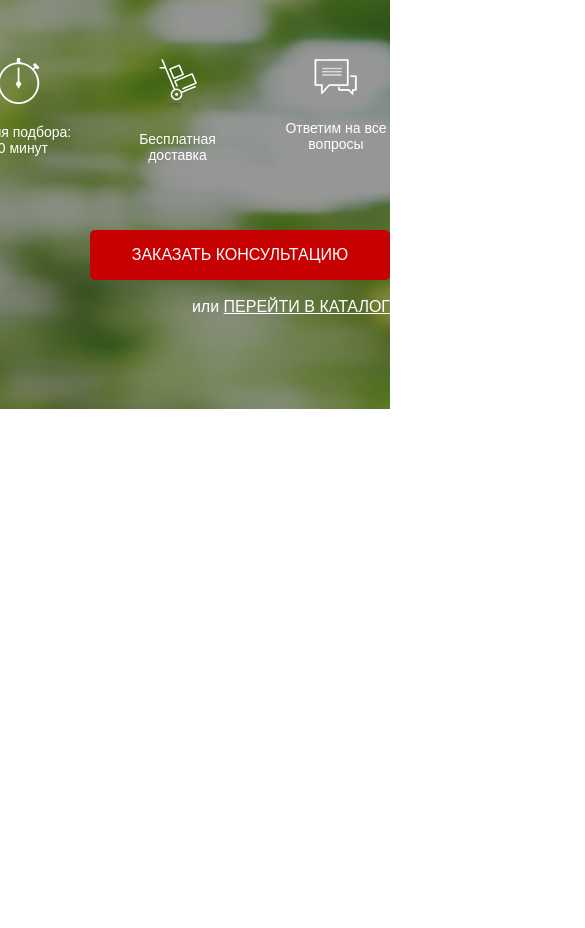
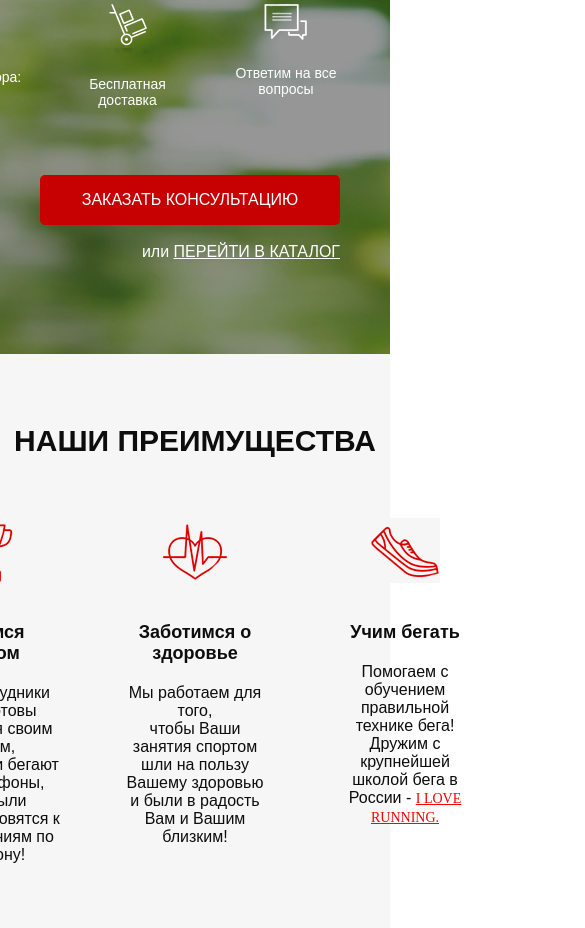
Before and after one commit to fruzi04/pulse_project, a website: page src/index.html in a window 390 px wide. Shown: the part 469-1397 px from the top of the page, 585 px wide, since content can reach past the window. Before the commit the page ends 878 px from the top, so only its background shows below. Drawn offline with Linux system fonts and the light colour scheme; a web font is replaced by a local one.

Commit message:
adapt_1,2sections

```diff
--- a/src/index.html
+++ b/src/index.html
@@ -7,6 +7,9 @@
     <title>Pulse</title>
     <link rel="stylesheet" href="css/base/bootstrap-reboot.min.css">
     <link rel="preconnect" href="https://fonts.googleapis.com">
+    <link rel="preconnect" href="https://fonts.googleapis.com">
+    <link rel="preconnect" href="https://fonts.gstatic.com" crossorigin>
+    <link href="https://fonts.googleapis.com/css2?family=MuseoModerno:wght@300&display=swap" rel="stylesheet">
     <link rel="preconnect" href="https://fonts.gstatic.com" crossorigin>
     <link href="https://fonts.googleapis.com/css2?family=MuseoModerno:wght@300;400;500;700&family=Roboto&display=swap" rel="stylesheet">
     <!-- <link rel="stylesheet" href="css/base/font.css"> -->
@@ -54,5 +57,22 @@
         </div>
     </div>
 
+    <div class="advantages">
+        <div class="advantages__header">НАШИ ПРЕИМУЩЕСТВА</div>
+        <div class="advantages__cards">
+            <div class="advantages__card advantages__card_nopadding"><img src="icons/cup.png" alt="cup">
+                <div class="advantages__card_title">Делимся опытом</div>
+                <div class="advantages__card_descr">Наши сотрудники всегда готовы поделиться своим опытом,<br>так как сами бегают полумарафоны, переплыли Босфор, готовятся к соревнованиям по триатлону!</div>
+            </div>
+            <div class="advantages__card"><img src="icons/heart.png" alt="heart">
+                <div class="advantages__card_title">Заботимся о здоровье</div>
+                <div class="advantages__card_descr">Мы работаем для того,<br>чтобы Ваши занятия спортом шли на пользу Вашему здоровью и были в радость Вам и Вашим близким!</div>
+            </div>
+            <div class="advantages__card"><img src="icons/shoe.png" alt="shoe">
+                <div class="advantages__card_title">Учим бегать</div>
+                <div class="advantages__card_descr">Помогаем с обучением<br>правильной технике бега!<br>Дружим с крупнейшей школой бега в России - <span>I LOVE RUNNING.</span></div>
+            </div>
+        </div>
+    </div>
 </body>
 </html>
--- /dev/null
+++ b/src/sass/base/_media.scss
@@ -0,0 +1,30 @@
+@media (max-width:767px) {
+	.header {
+		width: 740px;
+	}
+	.promo {
+		&__header {
+			font-size: 35px;
+			padding-right: 50px;
+		}
+		&__subheader {
+			font-size: 20px;
+			padding-right: 45px;
+		}
+		&__icons {
+			padding-right: 50px;
+		}
+		&__link {
+			padding-right: 50px;
+		}
+	}
+	.button_main {
+		margin-right: 50px;
+	}
+
+	.advantages {
+		&__card_descr {
+			width: 150px;
+		}
+	}
+}
--- /dev/null
+++ b/src/sass/blocks/_advantages.scss
@@ -0,0 +1,45 @@
+.advantages {
+    background-color: #F6F6F6;
+    &__header {
+        padding-top: 70px;
+        font-weight: 700;
+        font-size: 30px;
+        text-align: center;
+        color: #0D0D0D;
+    }
+    &__cards {
+        display: flex;
+        padding-top: 60px;
+        justify-content:center;
+        padding-bottom: 64px;
+    }
+    &__card {
+        text-align: center;
+        padding-left: 60px;
+        &_nopadding {
+            padding: 0 0 0 0;
+        }
+    }
+    &__card_title {
+        padding-top: 35px;
+        font-weight: 700;
+        font-size: 18px;
+        text-align: center;
+        color: #0D0D0D;
+    }
+    &__card_descr {
+        width: 273px;
+        padding-top: 20px;
+        font-weight: 300;
+        font-size: 16px;
+        color: #0D0D0D;
+        line-height: 18px;
+        span {
+            font-weight: 300;
+            font-size: 14px;
+            text-decoration-line: underline;
+            font-family: 'MuseoModerno';
+            color: #FF0000;
+        }
+    }
+}
--- a/src/sass/style.scss
+++ b/src/sass/style.scss
@@ -13,3 +13,5 @@ body {
 @import 'blocks/promo';
 @import 'blocks/header';
 @import 'blocks/buttons';
+@import 'blocks/advantages';
+@import 'base/media';
```
Also changed, not shown: src/css/style.min.css.
